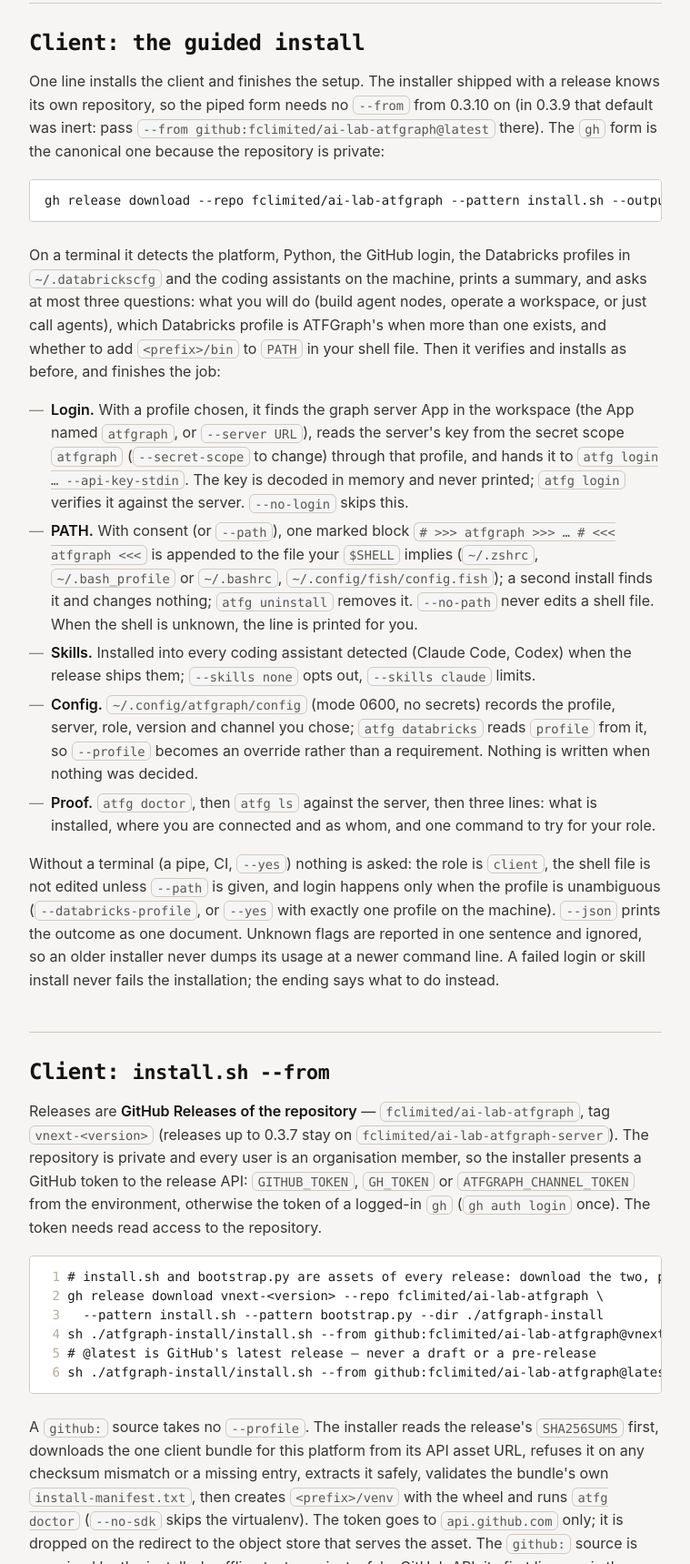
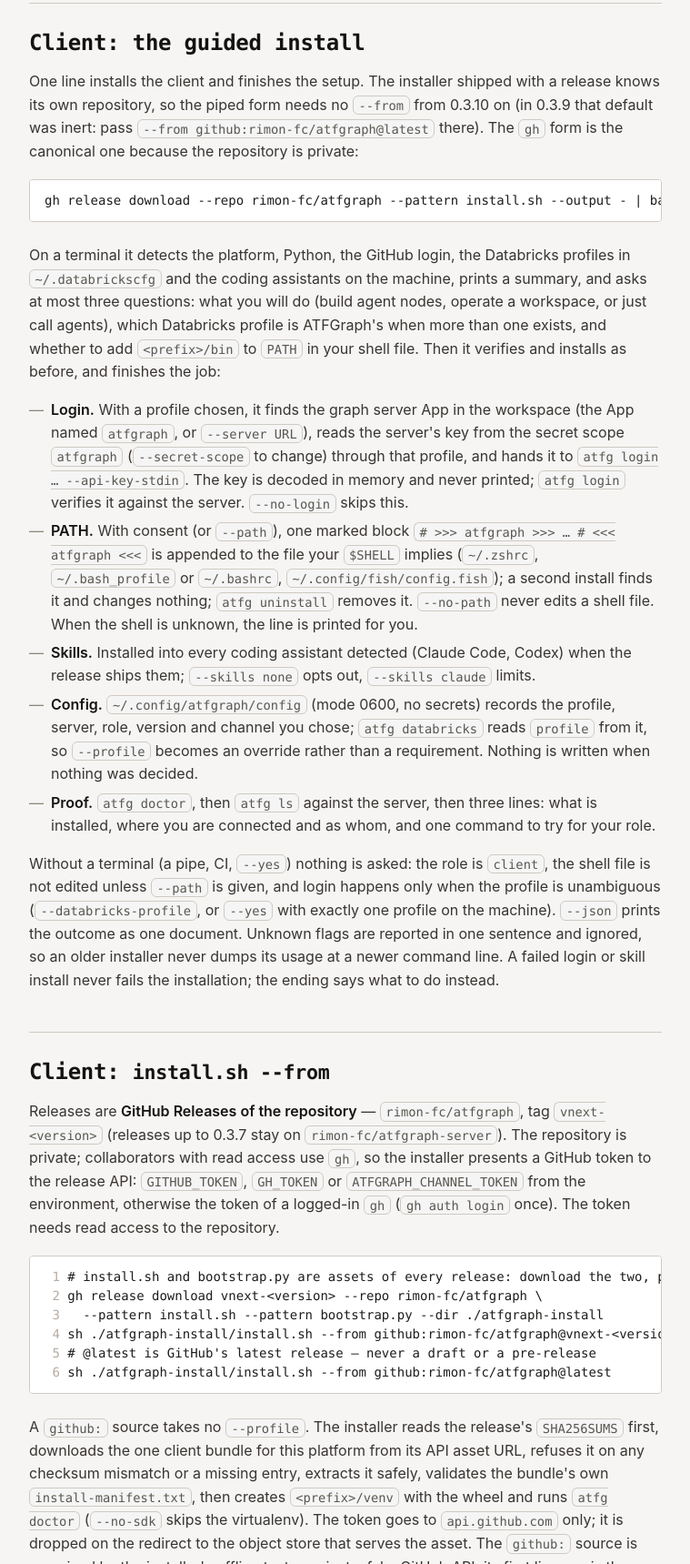
Before and after one commit to rimon-fc/rimon-fc.github.io, a plain HTML site: page atfgraph/docs/install.html in a window 1280 px wide. Shown: the part 1220-2939 px from the top of the page at 91% size, without its empty margins (272-1031 px from the left). Drawn offline with Linux system fonts and the light colour scheme.

Commit message:
atfgraph docs: 75c7692

```diff
--- a/atfgraph/docs/install.html
+++ b/atfgraph/docs/install.html
@@ -42,8 +42,8 @@
 <div class="table-wrap"><table><thead><tr><th scope="col">Artifact</th><th scope="col">Contains</th><th scope="col">Install with</th><th scope="col">For</th></tr></thead><tbody><tr><td><strong>Client bundle</strong> <code>atfgraph-client-&lt;v&gt;-&lt;os&gt;-&lt;arch&gt;.tar.gz</code></td><td>the <code>atfg</code> CLI, the <code>atfgraph</code> wheel, the three coding-assistant skills</td><td><code>install.sh --from …</code></td><td>people who use a managed graph server; nothing runs locally but the CLI and your nodes</td></tr><tr><td><strong>Self-host bundle</strong> <code>atfgraph-vnext-&lt;v&gt;-&lt;os&gt;-&lt;arch&gt;.tar.gz</code></td><td><code>atfgraphd</code>, <code>atfg</code>, the console, the wheel, docs, examples, skills, the migration tool</td><td><code>install.sh --bundle DIR</code> / <code>--archive TAR.GZ</code> / <code>--source</code></td><td>running a graph server on this machine from a packaged artifact</td></tr></tbody></table></div>
 <p>The client bundle has <strong>no daemon and no console</strong>. A release set (what <code>package-artifacts.sh --release-set</code> assembles and what a GitHub Release of the repository holds) contains client bundles for linux-amd64 and darwin-arm64, the Linux daemon and its App bundle, the wheel and sdist, the contract, the skills bundle, <code>install.sh</code> with <code>bootstrap.py</code>, <code>release-manifest.json</code> and <code>SHA256SUMS</code>; it does not contain self-host bundles. A workspace that keeps the Unity Catalog Volume channel holds the same set under <code>/Volumes/&lt;catalog&gt;/&lt;schema&gt;/&lt;volume&gt;/vnext-&lt;version&gt;/</code>.</p>
 <h2 id="client-the-guided-install">Client: the guided install</h2>
-<p>One line installs the client and finishes the setup. The installer shipped with a release knows its own repository, so the piped form needs no <code>--from</code> from 0.3.10 on (in 0.3.9 that default was inert: pass <code>--from github:fclimited/ai-lab-atfgraph@latest</code> there). The <code>gh</code> form is the canonical one because the repository is private:</p>
-<pre><code class="language-bash">gh release download --repo fclimited/ai-lab-atfgraph --pattern install.sh --output - | bash -s --</code></pre>
+<p>One line installs the client and finishes the setup. The installer shipped with a release knows its own repository, so the piped form needs no <code>--from</code> from 0.3.10 on (in 0.3.9 that default was inert: pass <code>--from github:rimon-fc/atfgraph@latest</code> there). The <code>gh</code> form is the canonical one because the repository is private:</p>
+<pre><code class="language-bash">gh release download --repo rimon-fc/atfgraph --pattern install.sh --output - | bash -s --</code></pre>
 <p>On a terminal it detects the platform, Python, the GitHub login, the Databricks profiles in <code>~/.databrickscfg</code> and the coding assistants on the machine, prints a summary, and asks at most three questions: what you will do (build agent nodes, operate a workspace, or just call agents), which Databricks profile is ATFGraph&#x27;s when more than one exists, and whether to add <code>&lt;prefix&gt;/bin</code> to <code>PATH</code> in your shell file. Then it verifies and installs as before, and finishes the job:</p>
 <ul><li><strong>Login.</strong> With a profile chosen, it finds the graph server App in the workspace (the App named <code>atfgraph</code>, or <code>--server URL</code>), reads the server&#x27;s key from the secret scope <code>atfgraph</code> (<code>--secret-scope</code>
 to change) through that profile, and hands it to <code>atfg login … --api-key-stdin</code>. The key is decoded in
@@ -53,13 +53,13 @@
 override rather than a requirement. Nothing is written when nothing was decided.</li><li><strong>Proof.</strong> <code>atfg doctor</code>, then <code>atfg ls</code> against the server, then three lines: what is installed, where you are connected and as whom, and one command to try for your role.</li></ul>
 <p>Without a terminal (a pipe, CI, <code>--yes</code>) nothing is asked: the role is <code>client</code>, the shell file is not edited unless <code>--path</code> is given, and login happens only when the profile is unambiguous (<code>--databricks-profile</code>, or <code>--yes</code> with exactly one profile on the machine). <code>--json</code> prints the outcome as one document. Unknown flags are reported in one sentence and ignored, so an older installer never dumps its usage at a newer command line. A failed login or skill install never fails the installation; the ending says what to do instead.</p>
 <h2 id="client-install-sh-from">Client: <code>install.sh --from</code></h2>
-<p>Releases are <strong>GitHub Releases of the repository</strong> — <code>fclimited/ai-lab-atfgraph</code>, tag <code>vnext-&lt;version&gt;</code> (releases up to 0.3.7 stay on <code>fclimited/ai-lab-atfgraph-server</code>). The repository is private and every user is an organisation member, so the installer presents a GitHub token to the release API: <code>GITHUB_TOKEN</code>, <code>GH_TOKEN</code> or <code>ATFGRAPH_CHANNEL_TOKEN</code> from the environment, otherwise the token of a logged-in <code>gh</code> (<code>gh auth login</code> once). The token needs read access to the repository.</p>
+<p>Releases are <strong>GitHub Releases of the repository</strong> — <code>rimon-fc/atfgraph</code>, tag <code>vnext-&lt;version&gt;</code> (releases up to 0.3.7 stay on <code>rimon-fc/atfgraph-server</code>). The repository is private; collaborators with read access use <code>gh</code>, so the installer presents a GitHub token to the release API: <code>GITHUB_TOKEN</code>, <code>GH_TOKEN</code> or <code>ATFGRAPH_CHANNEL_TOKEN</code> from the environment, otherwise the token of a logged-in <code>gh</code> (<code>gh auth login</code> once). The token needs read access to the repository.</p>
 <pre><code class="language-bash"># install.sh and bootstrap.py are assets of every release: download the two, point them at the release
-gh release download vnext-&lt;version&gt; --repo fclimited/ai-lab-atfgraph \
+gh release download vnext-&lt;version&gt; --repo rimon-fc/atfgraph \
   --pattern install.sh --pattern bootstrap.py --dir ./atfgraph-install
-sh ./atfgraph-install/install.sh --from github:fclimited/ai-lab-atfgraph@vnext-&lt;version&gt; --skills claude
+sh ./atfgraph-install/install.sh --from github:rimon-fc/atfgraph@vnext-&lt;version&gt; --skills claude
 # @latest is GitHub&#x27;s latest release — never a draft or a pre-release
-sh ./atfgraph-install/install.sh --from github:fclimited/ai-lab-atfgraph@latest</code></pre>
+sh ./atfgraph-install/install.sh --from github:rimon-fc/atfgraph@latest</code></pre>
 <p>A <code>github:</code> source takes no <code>--profile</code>. The installer reads the release&#x27;s <code>SHA256SUMS</code> first, downloads the one client bundle for this platform from its API asset URL, refuses it on any checksum mismatch or a missing entry, extracts it safely, validates the bundle&#x27;s own <code>install-manifest.txt</code>, then creates <code>&lt;prefix&gt;/venv</code> with the wheel and runs <code>atfg doctor</code> (<code>--no-sdk</code> skips the virtualenv). The token goes to <code>api.github.com</code> only; it is dropped on the redirect to the object store that serves the asset. The <code>github:</code> source is exercised by the installer&#x27;s offline tests against a fake GitHub API; its first live use is the 0.3.6 release rehearsal.</p>
 <p>The same verification applies to the other sources:</p>
 <pre><code class="language-bash"># a release directory (downloaded assets, or a checkout of one), or an https URL serving the release files
```
Also changed, not shown: atfgraph/docs/01-install-and-first-node.html (+1 -1 lines), atfgraph/docs/howto-deploy-databricks.html (+2 -2 lines), atfgraph/docs/quickstart.html (+2 -2 lines).
